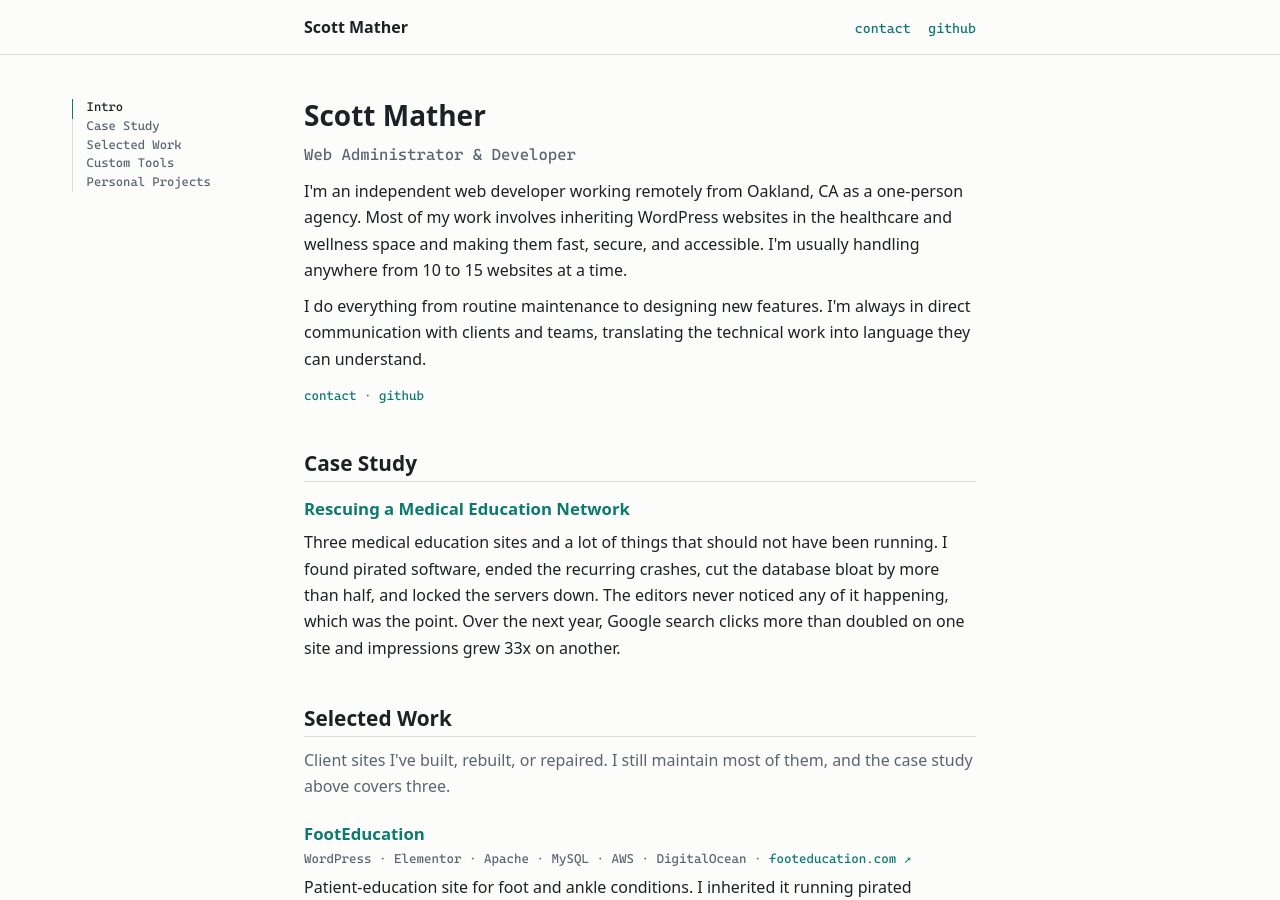
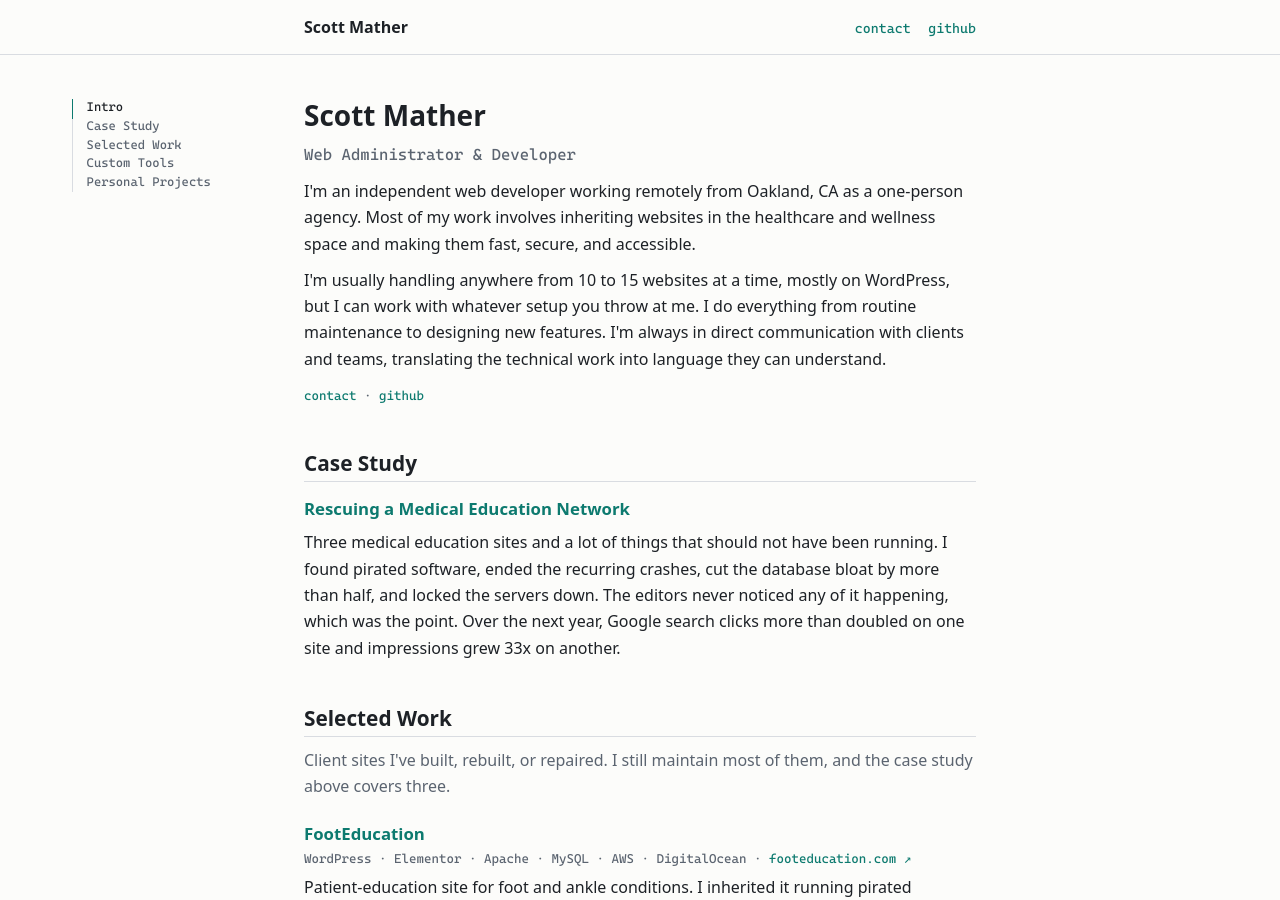
Before and after one commit to csmather/mather-cv, a Jekyll site: the page built from index.md, in a window 1280 px wide and 900 px high. Built offline with Jekyll 4.4.1, drawn with Linux system fonts in a browser that asks for light colours.

Commit message:
small ce intro

```diff
--- a/_layouts/home.html
+++ b/_layouts/home.html
@@ -48,8 +48,8 @@ layout: default
     <section id="intro">
       <h1>Scott Mather</h1>
       <p class="lede">Web Administrator &amp; Developer</p>
-      <p>I'm an independent web developer working remotely from Oakland, CA as a one-person agency. Most of my work involves inheriting WordPress websites in the healthcare and wellness space and making them fast, secure, and accessible. I'm usually handling anywhere from 10 to 15 websites at a time.</p>
-      <p>I do everything from routine maintenance to designing new features. I'm always in direct communication with clients and teams, translating the technical work into language they can understand.</p>
+      <p>I'm an independent web developer working remotely from Oakland, CA as a one-person agency. Most of my work involves inheriting websites in the healthcare and wellness space and making them fast, secure, and accessible.</p>
+      <p>I'm usually handling anywhere from 10 to 15 websites at a time, mostly on WordPress, but I can work with whatever setup you throw at me. I do everything from routine maintenance to designing new features. I'm always in direct communication with clients and teams, translating the technical work into language they can understand.</p>
       <p class="contact"><a href="mailto:matherscottc@gmail.com">contact</a> &middot; <a href="https://github.com/csmather" target="_blank" rel="noopener">github</a></p>
     </section>
 
```
